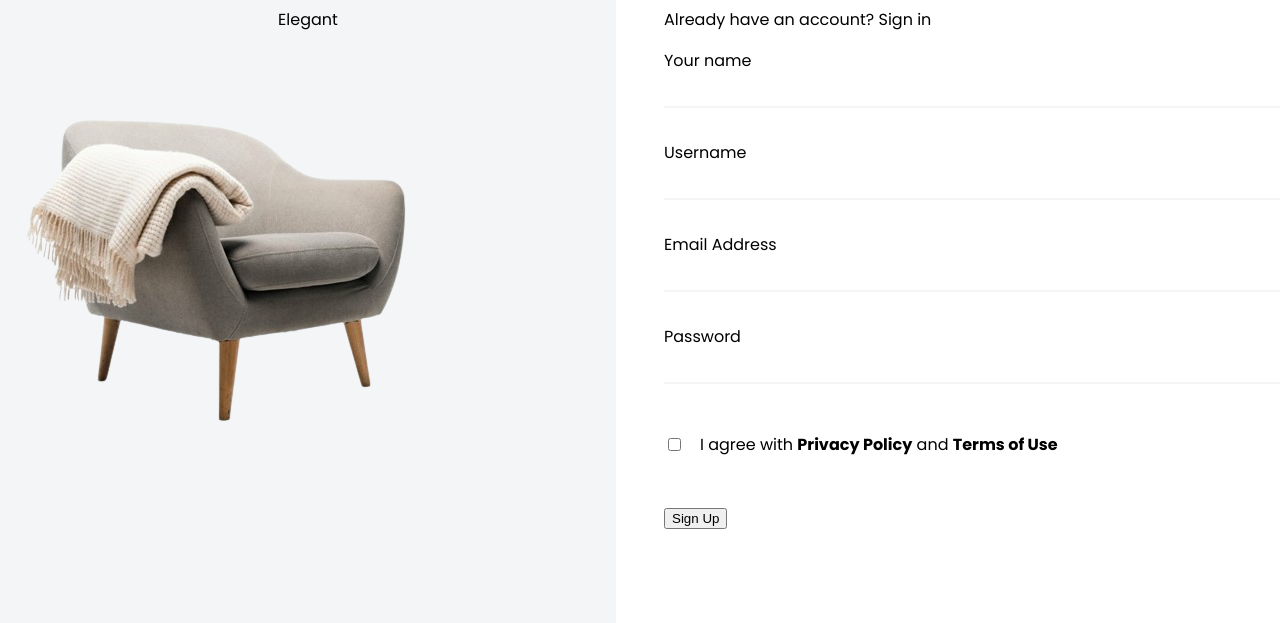
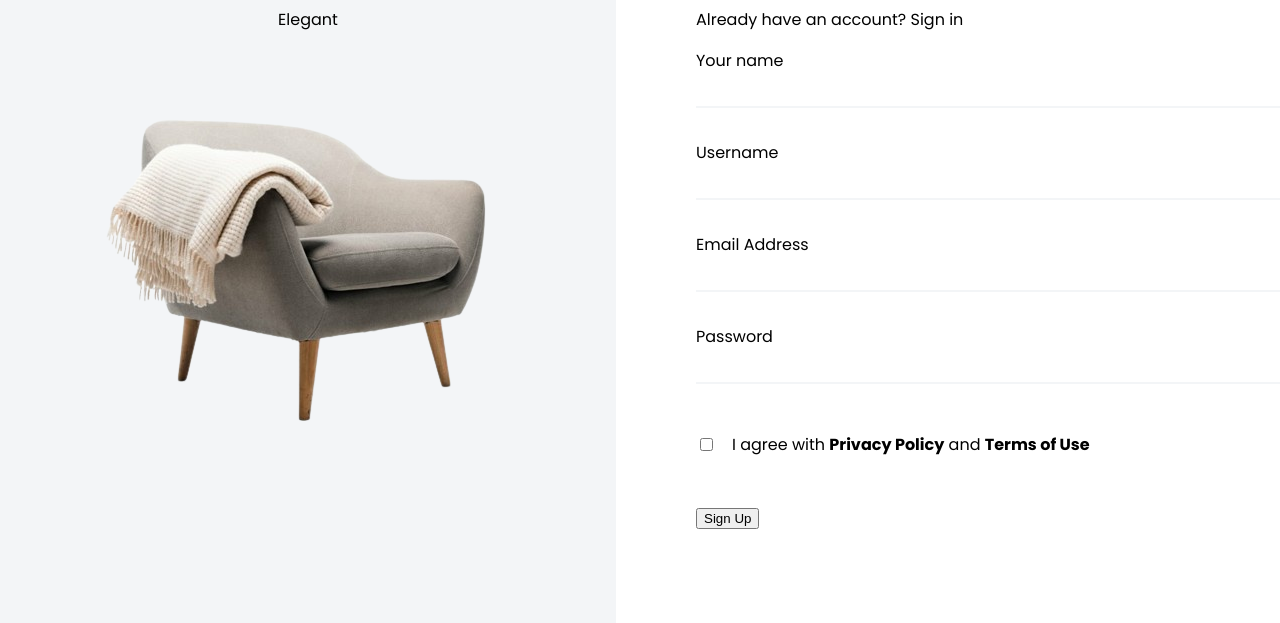
Before and after one commit to FavourWilson/Ecomm-HTML, a plain HTML site: page index.html in a window 1280 px wide. Shown: the part 177-800 px from the top of the page. Drawn offline with Linux system fonts and the light colour scheme.

Commit message:
child position

```diff
--- a/main.css
+++ b/main.css
@@ -5,20 +5,23 @@ body{
     box-sizing: border-box;
     font-family: "Poppins", sans-serif;
 }
+
 .parent{
     display: flex;
     flex-direction: column;
     justify-content: center;
     align-items: center;
+
 }
 .child-1 {
-    width: 100%;
-    height: 100%;
     background-color: #F3F5F7;
     display: flex;
     flex-direction: column;
     justify-content: center;
     align-items: center;
+}
+form{
+    margin-left:2rem ;
 }
 form div {
     display: flex;
@@ -31,7 +34,9 @@ form div:nth-child(7) {
     display: flex;
     flex-direction: row;
 }
-
+.child-1 img{
+    transform: translateX(5rem);
+}
 form div input {
     border-left: none;
     border-right: none;
@@ -54,7 +59,9 @@ form div input {
         }
 
 
-
+    .child-1{
+        height: 100%;
+    }
 
 
 }
```
